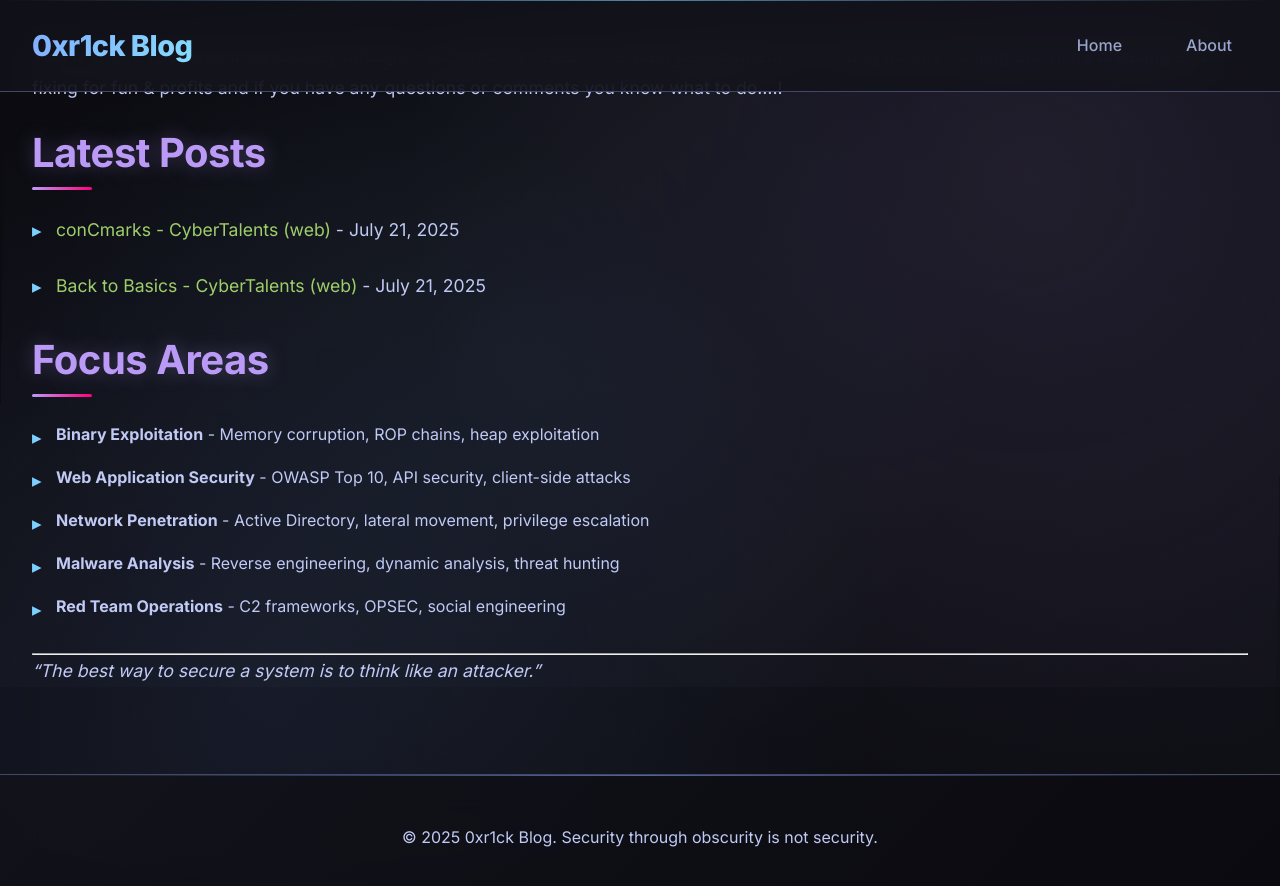
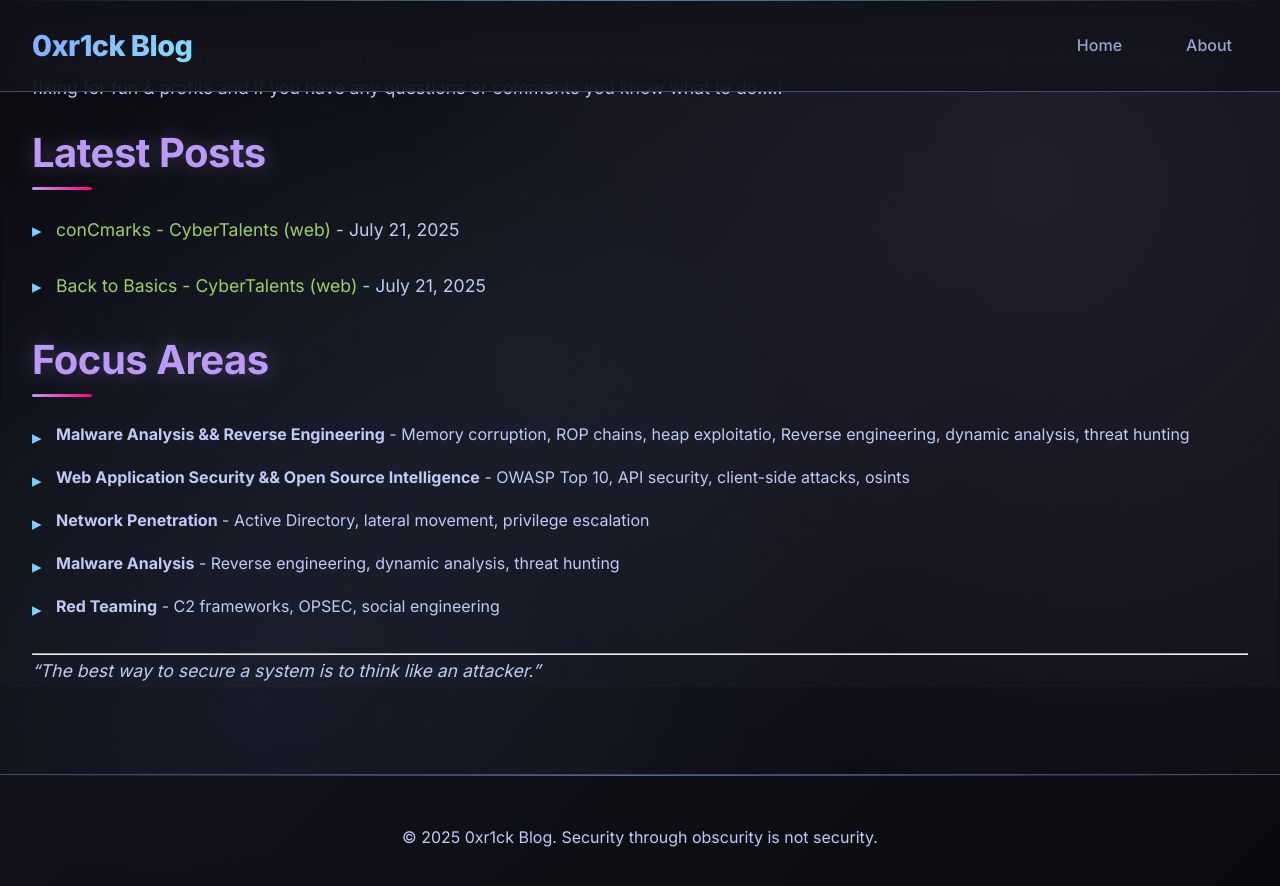
Before and after one commit to 0xr1ck/0xr1ck.github.io, a Jekyll site: the page built from index.md, in a window 1280 px wide and 900 px high, scrolled down 213 px. Shown: the top 886 px of the window. Built offline with Jekyll 4.4.1, drawn with Linux system fonts in a browser that asks for light colours.

Commit message:
Update index.md

```diff
--- a/index.md
+++ b/index.md
@@ -15,11 +15,11 @@ breaking and fixing for fun & profits and if you have any questions or comments
 
 ## Focus Areas
 
-- **Binary Exploitation** - Memory corruption, ROP chains, heap exploitation
-- **Web Application Security** - OWASP Top 10, API security, client-side attacks
+- **Malware Analysis && Reverse Engineering** - Memory corruption, ROP chains, heap exploitatio, Reverse engineering, dynamic analysis, threat hunting
+- **Web Application Security && Open Source Intelligence** - OWASP Top 10, API security, client-side attacks, osints
 - **Network Penetration** - Active Directory, lateral movement, privilege escalation
 - **Malware Analysis** - Reverse engineering, dynamic analysis, threat hunting
-- **Red Team Operations** - C2 frameworks, OPSEC, social engineering
+- **Red Teaming** - C2 frameworks, OPSEC, social engineering
 
 ---
 
```
